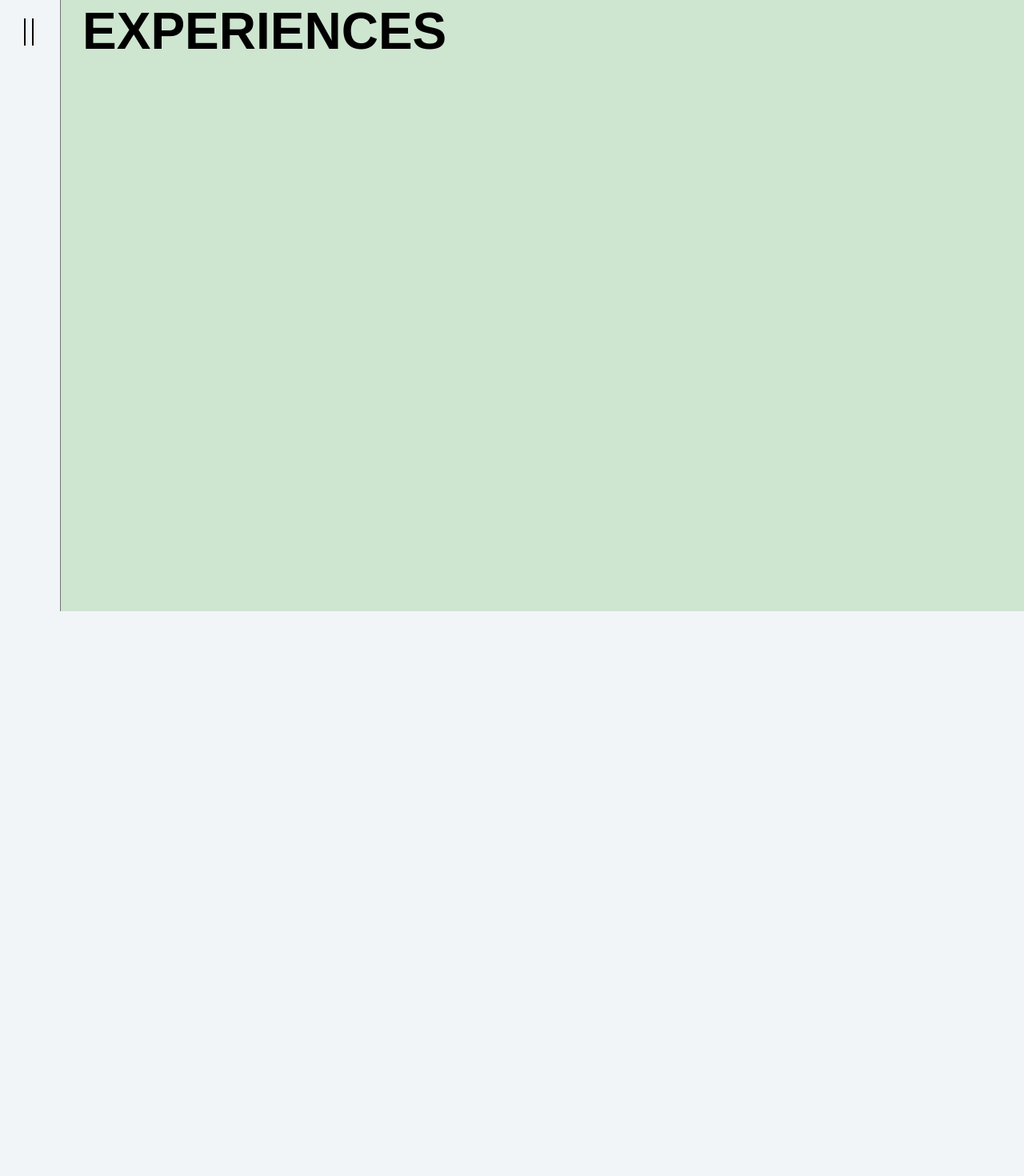
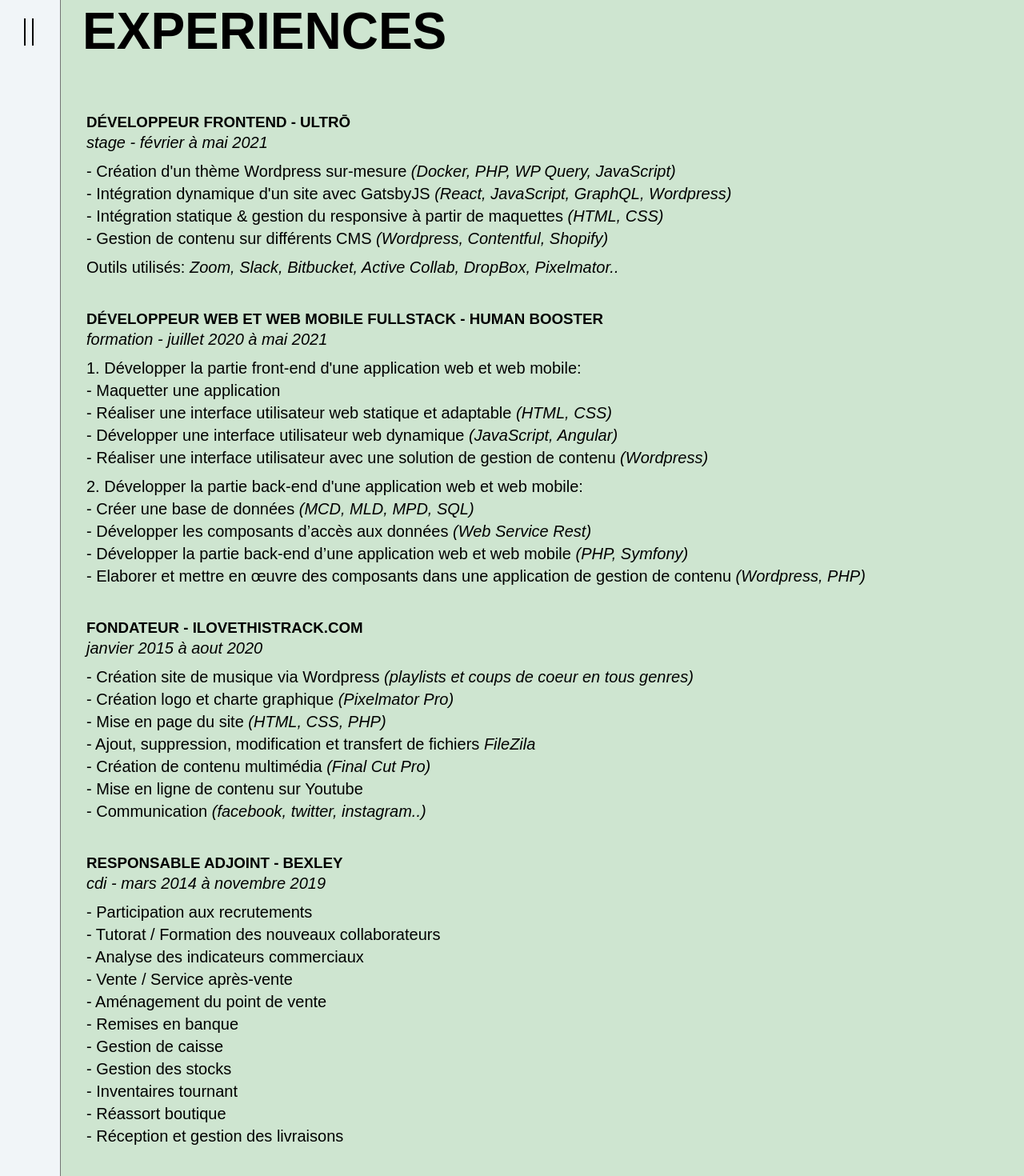
Before and after one commit to idrissdiakite/portfolio-react, a React (Create React App) app: page /experiences in a window 1280 px wide. Shown: the part 36-1506 px from the top of the page at 80% size. Before the commit the page ends 800 px from the top, so only its background shows below. Built offline with nearby package versions, Linux system fonts and the light colour scheme; a web font is replaced by a local one.

Commit message:
new page

```diff
--- a/src/components/Header/style.scss
+++ b/src/components/Header/style.scss
@@ -1,5 +1,6 @@
 @import "./../../styles/settings";
 
+.header-wrap {
   .description {
     position: fixed;
     z-index: 9;
@@ -16,3 +17,4 @@
       size: 15px;
     }
   }
+}
--- a/src/pages/Contact/style.scss
+++ b/src/pages/Contact/style.scss
@@ -47,8 +47,9 @@
 }
 
 @media screen and (min-width: 768px) {
+  .contact {
     .main-container {
-    width: 65%;
+      width: 75%;
 
       p,
       a,
@@ -67,3 +68,4 @@
       }
     }
   }
+}
--- a/src/pages/Experience/index.jsx
+++ b/src/pages/Experience/index.jsx
@@ -11,7 +11,124 @@ const Experience = () => {
       <Menu />
       <section className="experience">
         <h1>Experiences</h1>
-        <div className="container"></div>
+        <div className="main-container">
+          <div class="jobs">
+            <div class="job">
+              <div class="title">
+                <h3>Développeur frontend - Ultrō</h3>
+                <p>stage - février à mai 2021</p>
+              </div>
+              <div class="description">
+                <p>
+                  - Création d'un thème Wordpress sur-mesure{" "}
+                  <span>(Docker, PHP, WP Query, JavaScript)</span> <br />-
+                  Intégration dynamique d'un site avec GatsbyJS{" "}
+                  <span>(React, JavaScript, GraphQL, Wordpress)</span>
+                  <br />- Intégration statique & gestion du responsive à partir
+                  de maquettes <span>(HTML, CSS)</span>
+                  <br />- Gestion de contenu sur différents CMS{" "}
+                  <span>(Wordpress, Contentful, Shopify)</span>
+                </p>
+                <p>
+                  Outils utilisés:{" "}
+                  <span>
+                    Zoom, Slack, Bitbucket, Active Collab, DropBox, Pixelmator..
+                  </span>
+                </p>
+              </div>
+            </div>
+
+            <div class="job">
+              <div class="title">
+                <h3>Développeur web et web mobile fullstack - Human Booster</h3>
+                <p>formation - juillet 2020 à mai 2021</p>
+              </div>
+              <div class="description">
+                <p>
+                  1. Développer la partie front-end d'une application web et web
+                  mobile: <br />
+                  - Maquetter une application <br />- Réaliser une interface
+                  utilisateur web statique et adaptable <span>(HTML, CSS)</span>
+                  <br />- Développer une interface utilisateur web dynamique{" "}
+                  <span>(JavaScript, Angular)</span>
+                  <br />- Réaliser une interface utilisateur avec une solution
+                  de gestion de contenu <span>(Wordpress)</span>
+                </p>
+
+                <p>
+                  2. Développer la partie back-end d'une application web et web
+                  mobile:
+                  <br />- Créer une base de données
+                  <span> (MCD, MLD, MPD, SQL)</span>
+                  <br />- Développer les composants d’accès aux données{" "}
+                  <span>(Web Service Rest)</span>
+                  <br />- Développer la partie back-end d’une application web et
+                  web mobile <span>(PHP, Symfony)</span>
+                  <br />- Elaborer et mettre en œuvre des composants dans une
+                  application de gestion de contenu{" "}
+                  <span>(Wordpress, PHP)</span>
+                </p>
+              </div>
+            </div>
+
+            <div class="job">
+              <div class="title">
+                <h3>Fondateur - ilovethistrack.com</h3>
+                <p>janvier 2015 à aout 2020</p>
+              </div>
+              <div class="description">
+                <p>
+                  - Création site de musique via Wordpress{" "}
+                  <span>(playlists et coups de coeur en tous genres)</span>{" "}
+                  <br />- Création logo et charte graphique{" "}
+                  <span>(Pixelmator Pro)</span>
+                  <br />- Mise en page du site <span>(HTML, CSS, PHP)</span>
+                  <br />- Ajout, suppression, modification et transfert de
+                  fichiers <span>FileZila</span>
+                  <br />- Création de contenu multimédia{" "}
+                  <span>(Final Cut Pro)</span>
+                  <br />
+                  - Mise en ligne de contenu sur Youtube
+                  <br />- Communication{" "}
+                  <span>(facebook, twitter, instagram..)</span>
+                </p>
+              </div>
+            </div>
+
+            <div class="job">
+              <div class="title">
+                <h3>Responsable Adjoint - Bexley</h3>
+                <p>cdi - mars 2014 à novembre 2019</p>
+              </div>
+              <div class="description">
+                <p>
+                  - Participation aux recrutements
+                  <br />
+                  - Tutorat / Formation des nouveaux collaborateurs
+                  <br />
+                  - Analyse des indicateurs commerciaux
+                  <br />
+                  - Vente / Service après-vente
+                  <br />
+                  - Aménagement du point de vente
+                  <br />
+                  - Remises en banque
+                  <br />
+                  - Gestion de caisse
+                  <br />
+                  - Gestion des stocks
+                  <br />
+                  - Inventaires tournant
+                  <br />
+                  - Réassort boutique
+                  <br />
+                  - Réception et gestion des livraisons
+                  <br />
+                </p>
+              </div>
+            </div>
+          </div>
+        </div>
         <Button />
       </section>
     </MenuManager>
--- a/src/pages/Experience/style.scss
+++ b/src/pages/Experience/style.scss
@@ -1,5 +1,30 @@
 @import "./../../styles/settings";
 
 .experience {
-    background-color: $bg-3;
+  background-color: $bg-3;
+  p {
+    line-height: 1.4em;
+    font-size: 1.25rem;
+  }
+
+  .job {
+    padding: 1rem 0;
+
+    .title {
+      margin-bottom: 0.5rem;
+      p {
+        font-style: italic;
+      }
+    }
+
+    .description {
+      span {
+        font-style: italic;
+        font-weight: 400;
+      }
+      p {
+        margin-bottom: 0.5rem;
+      }
+    }
+  }
 }
--- a/src/styles/_settings.scss
+++ b/src/styles/_settings.scss
@@ -50,7 +50,7 @@ h1, h2, h3, h4, h5 {
 
 section {
   position: relative;
-  padding: 0 1.5rem;
+  padding: 0 1.5rem 0.75rem;
   // width: calc(100vw - 50px);
   min-height: 100vh;
   margin: 0 auto;
```
Lines whose indentation alone changed are shown as unchanged.
